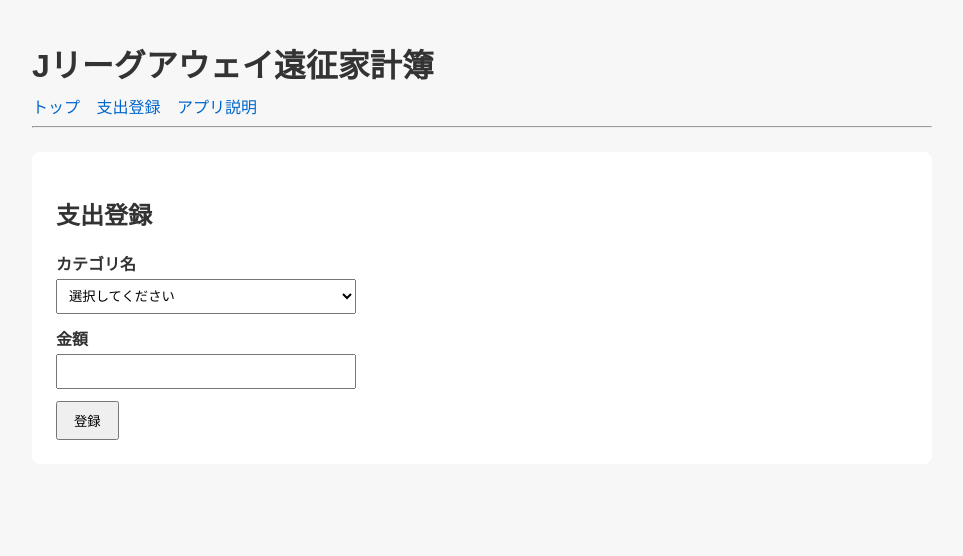
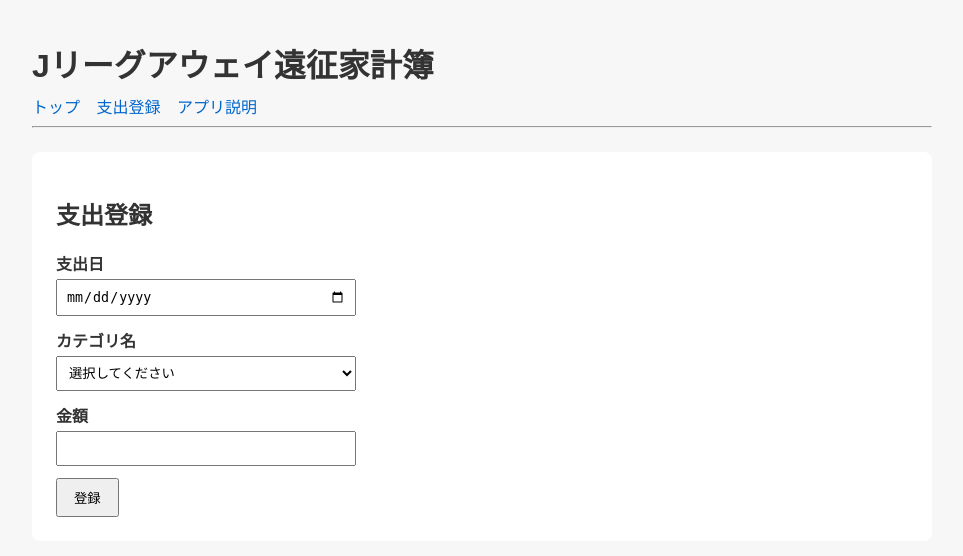
Before and after one commit to Junto-smz/my_flask_app, a Flask app: page /expenses/new in a window 1280 px wide. Shown: the top 556 px of the page, without its empty margins (158-1121 px from the left). Run offline with Flask 3, Linux system fonts and the light colour scheme.

Commit message:
feat(expense): 支出日を登録・一覧表示できるようにする

```diff
--- a/init_db.py
+++ b/init_db.py
@@ -5,7 +5,9 @@ with sqlite3.connect("./database/database.db") as conn:
         CREATE TABLE IF NOT EXISTS expenses(
             id INTEGER PRIMARY KEY AUTOINCREMENT,
             name TEXT NOT NULL,
-            amount INTEGER NOT NULL)
+            amount INTEGER NOT NULL,
+            spent_on TEXT NOT NULL
+            )
             """)
 
     print("データベースを初期化しました")
--- a/templates/edit_expense.html
+++ b/templates/edit_expense.html
@@ -9,6 +9,10 @@
     {% endif %}
 
     <form method="post">
+    <div>
+        <label for="spent_on">支出日</label>
+        <input type="date" id="spent_on" name="spent_on" value="{{ spent_on }}">
+    </div>
         <div>
             <label for="name">カテゴリ名</label>
             <select id="name" name="name">
--- a/templates/index.html
+++ b/templates/index.html
@@ -8,6 +8,7 @@
     <table border="1">
         <tr>
             <th>ID</th>
+            <th>支出日</th>
             <th>カテゴリ</th>
             <th>金額</th>
             <th>操作</th>
@@ -15,6 +16,7 @@
         {% for expense in expenses %}
             <tr>
                 <td>{{ expense.id }}</td>
+                <td>{{ expense.spent_on or "未設定"}}</td>
                 <td>{{ expense.name }}</td>
                 <td>{{ expense.amount }}円</td>
                 <td>
--- a/templates/new_expense.html
+++ b/templates/new_expense.html
@@ -10,6 +10,10 @@
     {% endif %}
 
     <form method="post">
+        <div>
+            <label for="spent_on">支出日</label>
+            <input type="date" id="spent_on" name="spent_on" value="{{ spent_on}}">
+        </div>
         <div>
             <label for="name">カテゴリ名</label>
             <select id="name" name="name">
```
